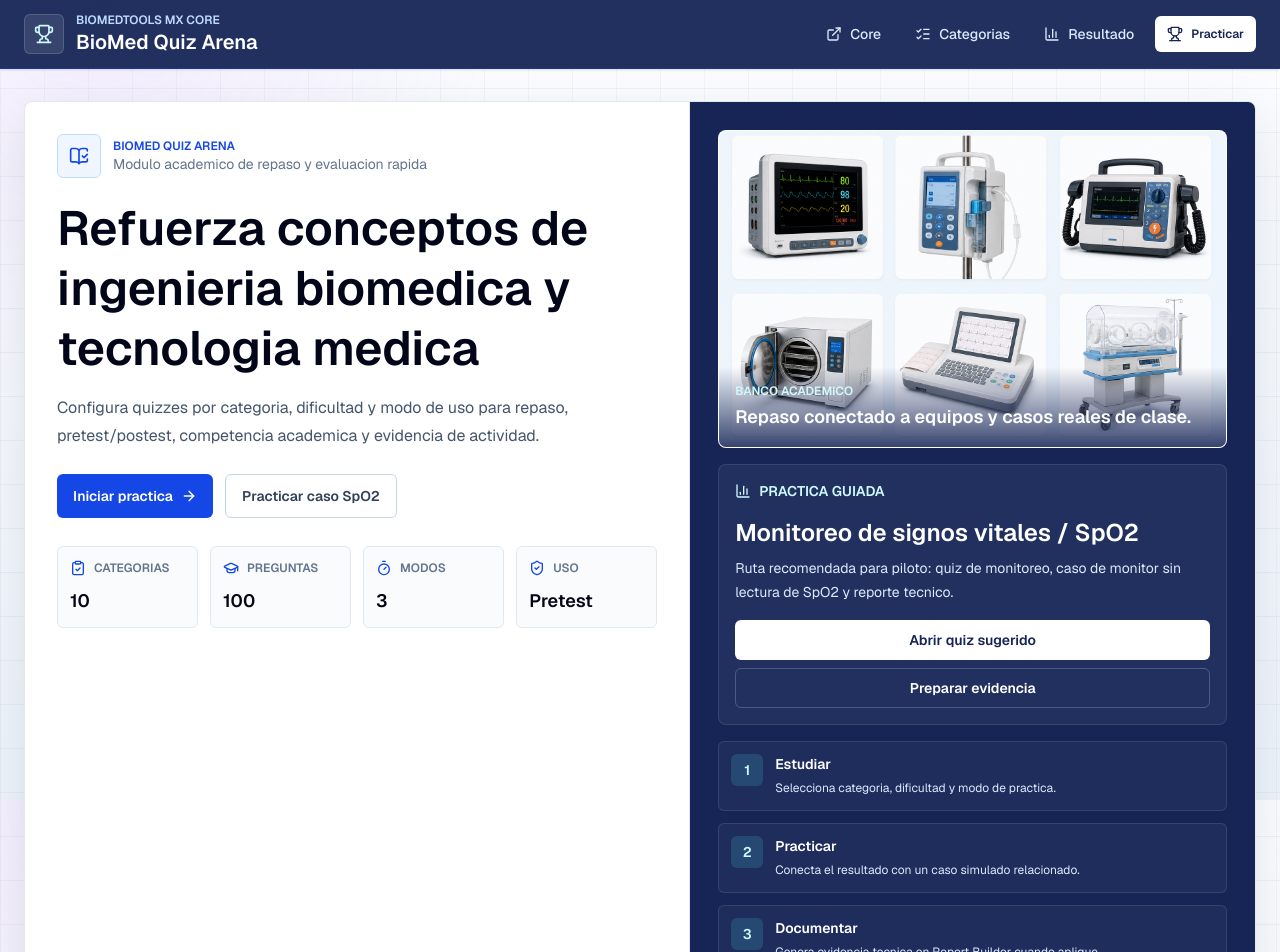
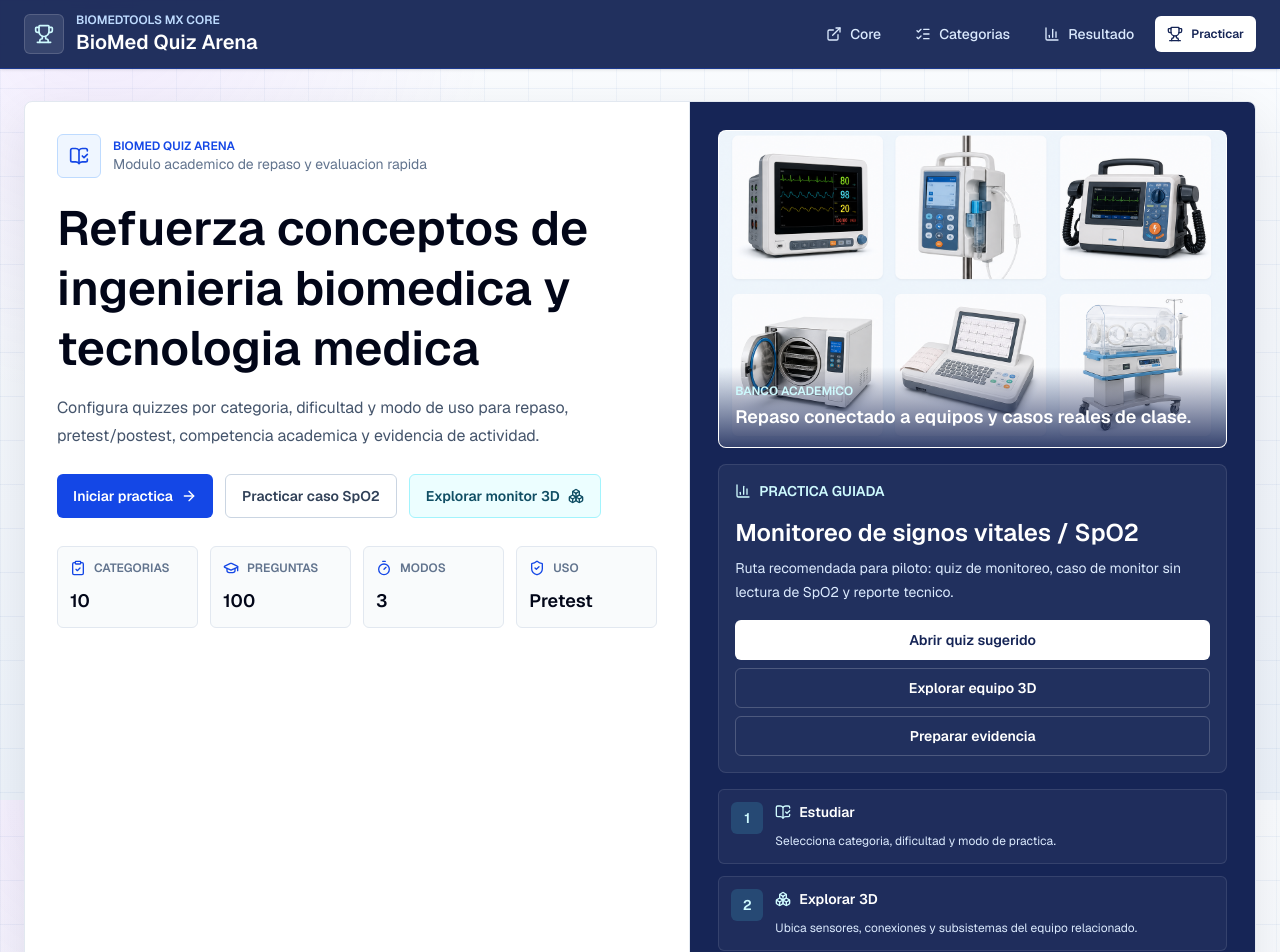
Before and after one commit to sircalch/biomed-quiz-arena, a Next.js app: page / in a window 1280 px wide. Shown: the top 952 px of the page. Built offline with nearby package versions, Linux system fonts and the light colour scheme; no server answers.

Commit message:
Promote 3D lab in quiz flow

```diff
--- a/app/page.tsx
+++ b/app/page.tsx
@@ -2,6 +2,7 @@ import {
   ArrowRight,
   BarChart3,
   BookOpenCheck,
+  Boxes,
   ClipboardCheck,
   FileCheck2,
   GraduationCap,
@@ -21,6 +22,9 @@ const CASE_SIMULATOR_URL =
 const REPORT_BUILDER_URL =
   process.env.NEXT_PUBLIC_REPORT_BUILDER_URL ??
   "https://clinical-report-builder.vercel.app";
+const BIOMED_3D_LAB_URL =
+  process.env.NEXT_PUBLIC_BIOMED_3D_LAB_URL ??
+  "https://biomed-3d-engineering-lab.vercel.app";
 
 export default function Home() {
   const categories = getAllCategories();
@@ -38,16 +42,25 @@ export default function Home() {
       step: "1",
       title: "Estudiar",
       body: "Selecciona categoria, dificultad y modo de practica.",
+      icon: BookOpenCheck,
     },
     {
       step: "2",
-      title: "Practicar",
-      body: "Conecta el resultado con un caso simulado relacionado.",
+      title: "Explorar 3D",
+      body: "Ubica sensores, conexiones y subsistemas del equipo relacionado.",
+      icon: Boxes,
     },
     {
       step: "3",
+      title: "Practicar",
+      body: "Conecta el resultado con un caso simulado relacionado.",
+      icon: ClipboardCheck,
+    },
+    {
+      step: "4",
       title: "Documentar",
       body: "Genera evidencia tecnica en Report Builder cuando aplique.",
+      icon: FileCheck2,
     },
   ];
 
@@ -112,6 +125,13 @@ export default function Home() {
                 >
                   Practicar caso SpO2
                 </a>
+                <a
+                  href={`${BIOMED_3D_LAB_URL}?category=monitoreo-signos-vitales&equipment=patient-monitor`}
+                  className="inline-flex min-h-11 items-center justify-center gap-2 rounded-md border border-cyan-200 bg-cyan-50 px-4 py-2 text-sm font-semibold text-cyan-900 transition hover:border-cyan-300 hover:bg-cyan-100"
+                >
+                  Explorar monitor 3D
+                  <Boxes className="h-4 w-4" aria-hidden="true" />
+                </a>
               </div>
 
               <div className="mt-7 grid gap-3 sm:grid-cols-2 lg:grid-cols-4">
@@ -172,6 +192,12 @@ export default function Home() {
                     Abrir quiz sugerido
                   </Link>
                   <a
+                    href={`${BIOMED_3D_LAB_URL}?category=monitoreo-signos-vitales&equipment=patient-monitor`}
+                    className="inline-flex min-h-10 items-center justify-center rounded-md border border-white/20 px-3 py-2 text-sm font-semibold text-white transition hover:bg-white/10"
+                  >
+                    Explorar equipo 3D
+                  </a>
+                  <a
                     href={`${REPORT_BUILDER_URL}/builder/corrective?activity=quiz&category=monitoreo-signos-vitales`}
                     className="inline-flex min-h-10 items-center justify-center rounded-md border border-white/20 px-3 py-2 text-sm font-semibold text-white transition hover:bg-white/10"
                   >
@@ -190,7 +216,10 @@ export default function Home() {
                       {item.step}
                     </span>
                     <div>
-                      <p className="text-sm font-semibold text-white">{item.title}</p>
+                      <p className="inline-flex items-center gap-2 text-sm font-semibold text-white">
+                        <item.icon className="h-4 w-4 text-cyan-100" aria-hidden="true" />
+                        {item.title}
+                      </p>
                       <p className="mt-1 text-xs leading-5 text-blue-100">
                         {item.body}
                       </p>
```
Also changed, not shown: 1 other file (tests, documents, lock files or other folders).
